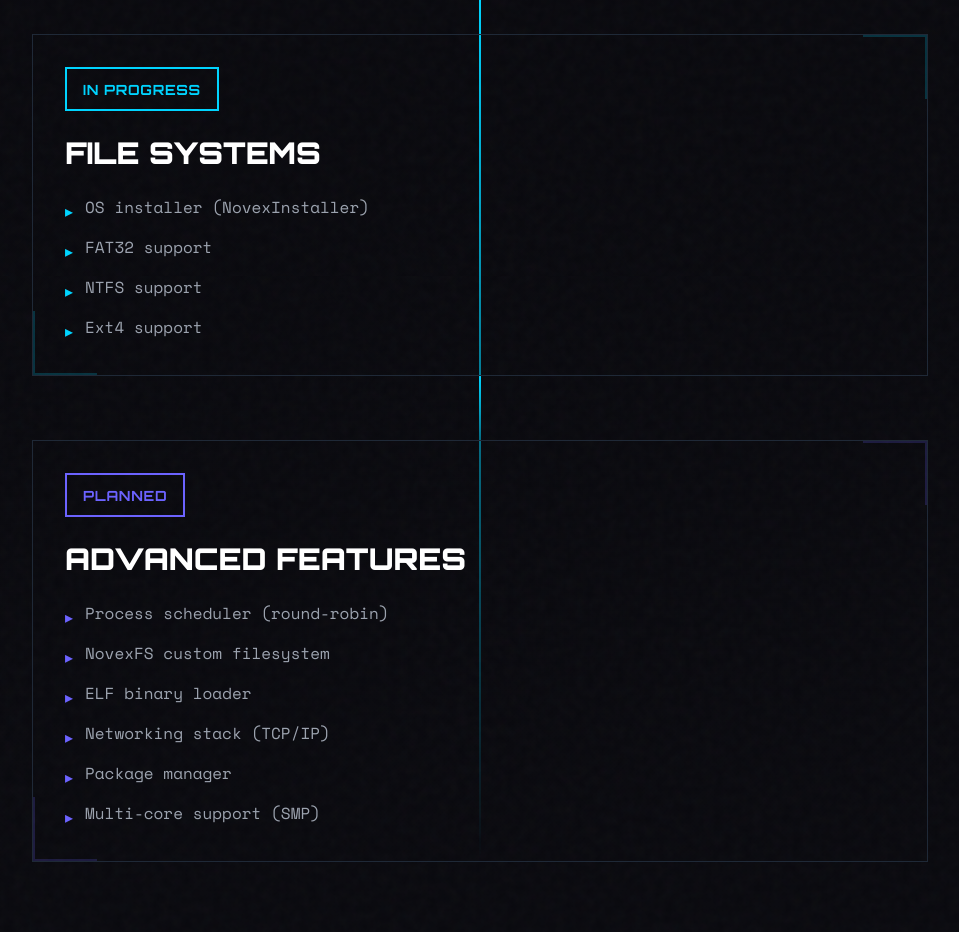
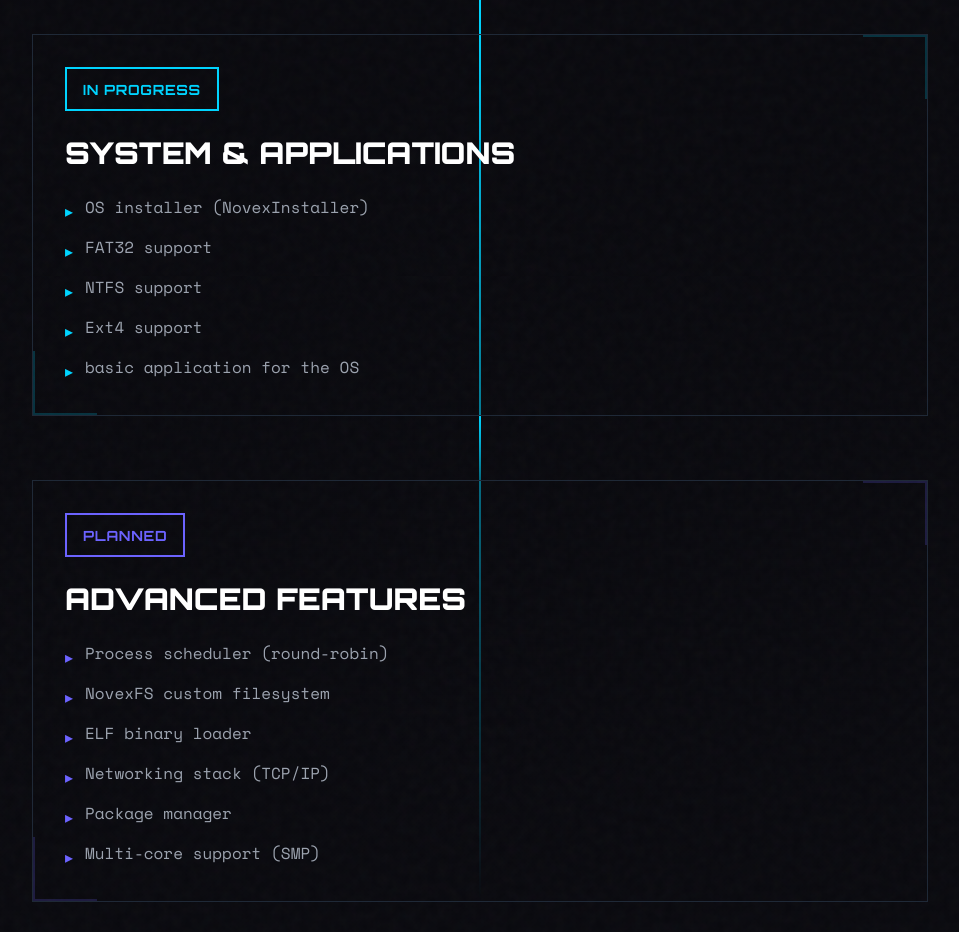
Before and after one commit to Dragonart53/novexos-website, a Next.js app: page / in a window 1280 px wide. Shown: the part 2840-3772 px from the top of the page, without its empty margins (160-1119 px from the left). Built offline with nearby package versions, Linux system fonts and the light colour scheme.

Commit message:
feat: Add 'basic application for the OS' to the roadmap.

```diff
--- a/components/Roadmap.js
+++ b/components/Roadmap.js
@@ -22,12 +22,13 @@ const roadmapItems = [
   },
   {
     status: 'progress',
-    title: 'FILE SYSTEMS',
+    title: 'SYSTEM & APPLICATIONS',
     items: [
       'OS installer (NovexInstaller)',
       'FAT32 support',
       'NTFS support',
       'Ext4 support',
+      'basic application for the OS'
     ],
   },
   {
```
